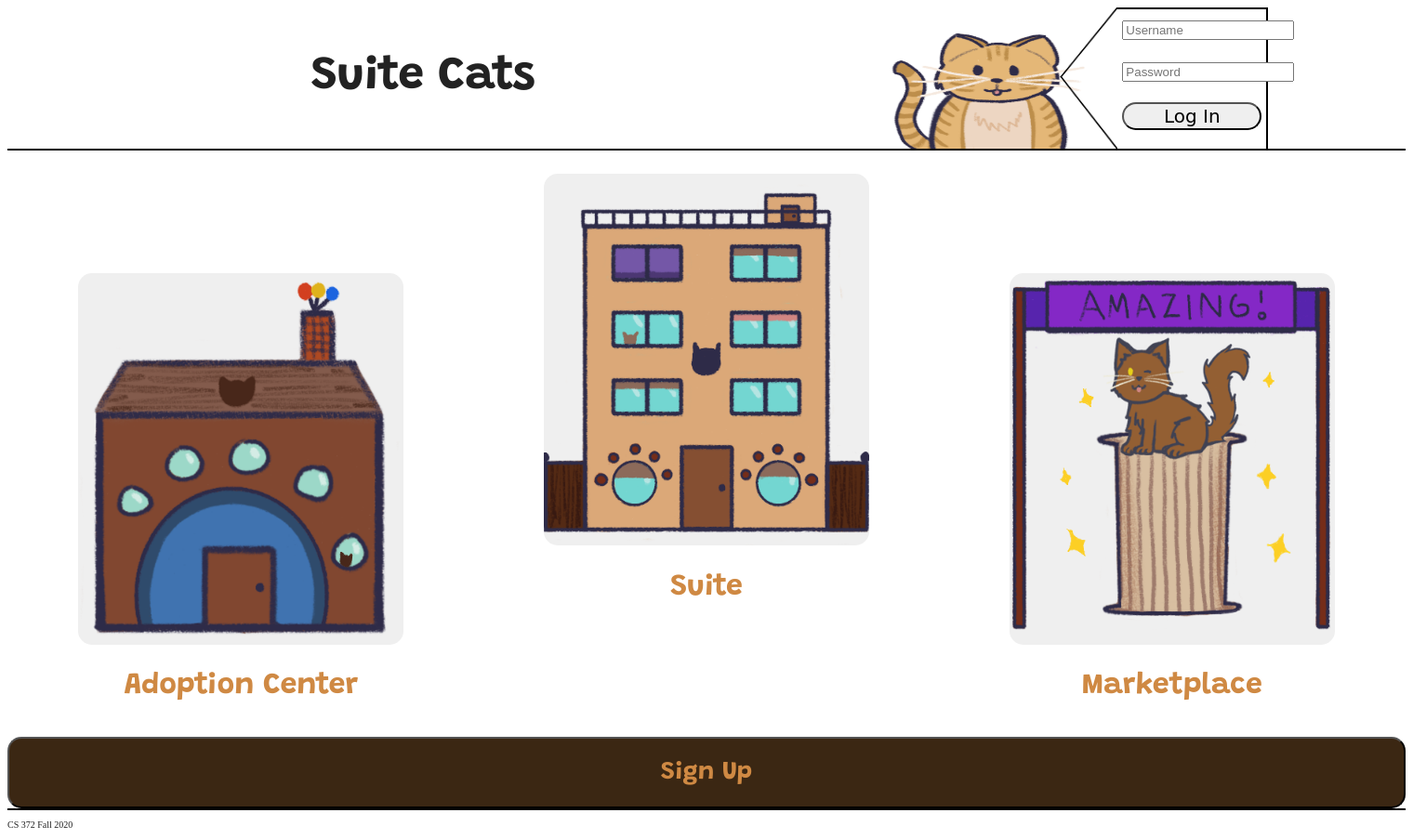
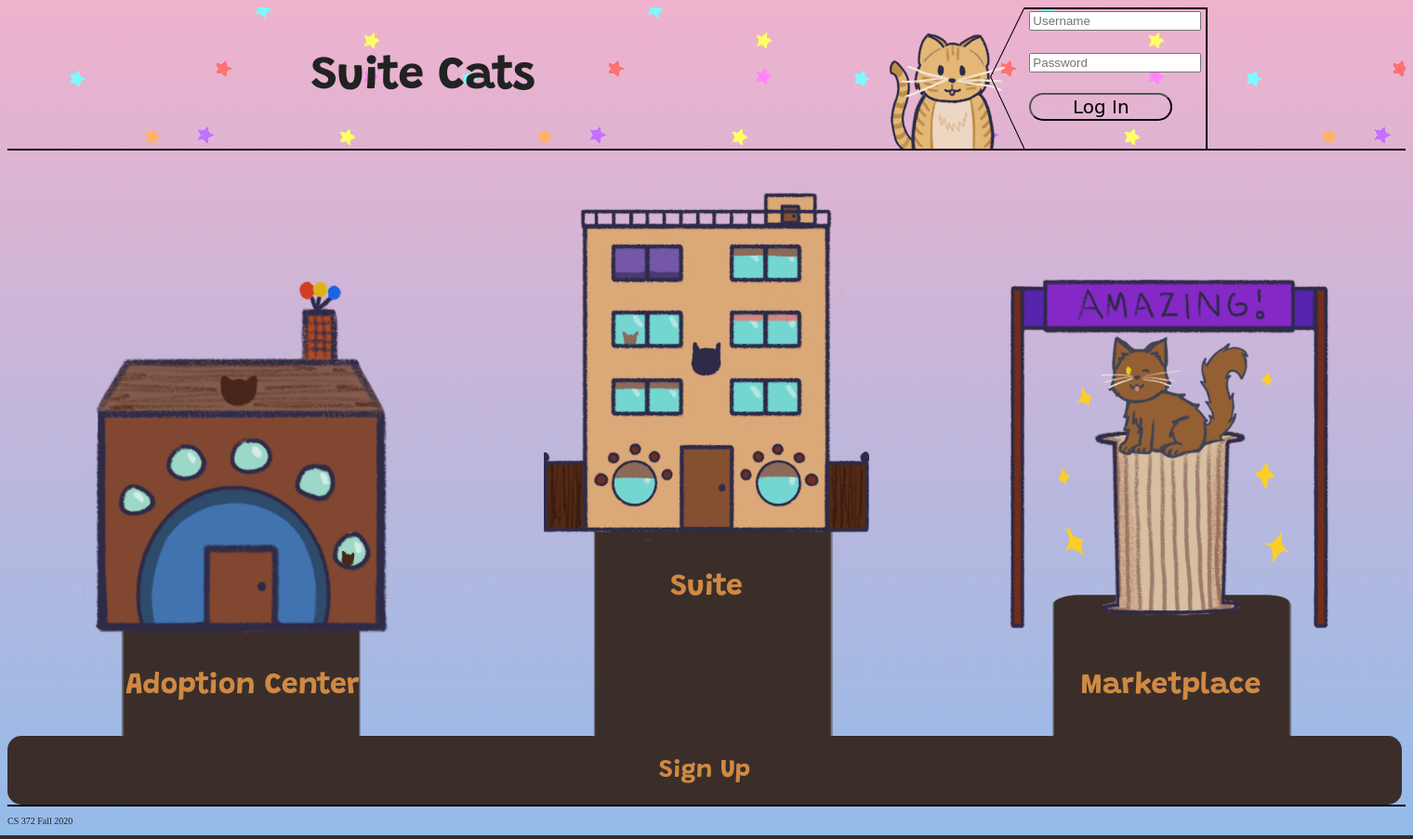
Before and after one commit to MatthewRupchan/SuiteCats, a PHP site: page /webpages/index.php in a window 1520 px wide. Shown: the whole page at 93% size. Run offline with PHP 8.4, Linux system fonts and the light colour scheme; lists and menus that the app fills with data are empty.

Commit message:
Index_w/Visuals
I made some changes to the style.csss, for the background and the star effects on the header.

```diff
--- a/css/index.css
+++ b/css/index.css
@@ -14,7 +14,11 @@ table
 {
 	margin-left: auto;
 	margin-right: auto;
-	width:100%;
+	min-width: 1500px;
+	background-image: url("../cat_images/icons/Small_Roads.png");
+	background-repeat: no-repeat;
+	background-position: center bottom;
+	background-size: 1500px 250px;
 }
 
 th, td {
@@ -31,6 +35,10 @@ th, td {
 }
 
 /*3. Map Icons and Labels*/
+button {
+	background-color: transparent;
+}
+
 #icon_marketplace {
 	background-image: url("../cat_images/icons/Market_Place_Icon.png");
 	background-position: center;
@@ -61,26 +69,32 @@ th, td {
 .labels {
 	font-size:200%;
 	float:center;
-	color:#cf8943
+	color:#cf8943;
+	background-position: center;
 }
 
 
 /*Probably going to need CSS for the road
 Implement PHP to disable and hide button for when user is logged in.*/
 .road {
-	width:100%;
-	background-color:#3B2713;
+	min-width:1500px;
+	background-color:#3B2D2A;
+	border: 0px;
 }
 
-#road_spacer {
+#road_signed_in {
 	width: 100%;
 	float:center;
 	min-height: 82px;
+	min-width:1500px;
+	background-color:#3B2D2A;
+	border: 0px;
 }
 
 /*5. Log In Form */
 #log_in_error_message {
 	color: red;
+	margin-bottom: -10px;
 }
 
 #log_in {
--- a/css/style.css
+++ b/css/style.css
@@ -14,9 +14,19 @@ I threw stupid amounts of comments below to mark out some things that will need
 
 *{
 }
+body {
+	background: rgb(148,187,233);
+	background: linear-gradient(0deg, rgba(148,187,233,1) 0%, rgba(238,174,202,0.9472382703081232) 100%);
+}
+
+#star_effects {
+	background-image: url("../cat_images/icons/background_effects.gif");
+	background-size: fixed;
+	background-position: center left;
+}
 
 header{
-	width: 100%;
+	min-width: 1015px;
 	height: 200px;
 	border-bottom: solid black 2px;
 
@@ -62,7 +72,7 @@ menu{
 
 #mascot{
 	float: left;
-	width: 250px;
+	width: 150px;
 	height: 152px;
 	margin-left: calc(35% - 150px);
 }
@@ -75,7 +85,7 @@ menu{
 }
 
 .user_box_element{
-	width: 150px;
+	min-width: 154px;
 	height: 40px;
 	font-size: 24px;
 	margin: 5px;
--- a/webpages/index.php
+++ b/webpages/index.php
@@ -65,7 +65,7 @@
 	</head>
 
 	<body>
-
+			<div id="star_effects">
 			<div id="website_header">
 				<a href="index.php"><h3 id="website_title">Suite Cats</h3></a>
 				<img id="mascot" src="../cat_images/icons/Mascot.png" alt="Mascot">
@@ -99,6 +99,7 @@
 					?>
 				</div>
 			</div>
+			</div>
 
 		<content>
 			<!--3 big main icons to direct users to the other available pages-->
@@ -107,17 +108,17 @@
 
 			<th><div id="lowered_div"><a href="adoption.php">
 			<button id="icon_adoption"></button>
-			<h2 class="labels">Adoption Center</h2></div></a></th>
+			<h2 class="labels">Adoption Center</h2></a></div></th>
 
 
 			<th><div id="raised_div"><a href="suite.php">
 			<button id="icon_suite"></button>
-			<h2 class="labels">Suite</h2></div></a></th>
+			<h2 class="labels">Suite</h2></a></div></th>
 
 
 			<th><div id ="lowered_div"><a href="marketplace.php">
 			<button id="icon_marketplace"></button>
-			<h2 class="labels">Marketplace</h2></div></a></th>
+			<h2 class="labels">Marketplace</h2></a></div></th>
 
 			</tr>
 			</table>
@@ -132,7 +133,7 @@
 			<?PHP
 				} else { //user is not logged in, display a log in form
 			?>
-			<div id="road_spacer"></div>
+			<div id="road_signed_in"></div>
 			<?PHP
 				}
 			?>
@@ -145,7 +146,6 @@
 			-->
 			<p id="footer_info">CS 372 Fall 2020</p>
 		</footer>
-
 	</body>
 
 </html>
```
Also changed, not shown: cat_images/icons/Small_Roads.png (added), cat_images/icons/background_effects.gif (added).
